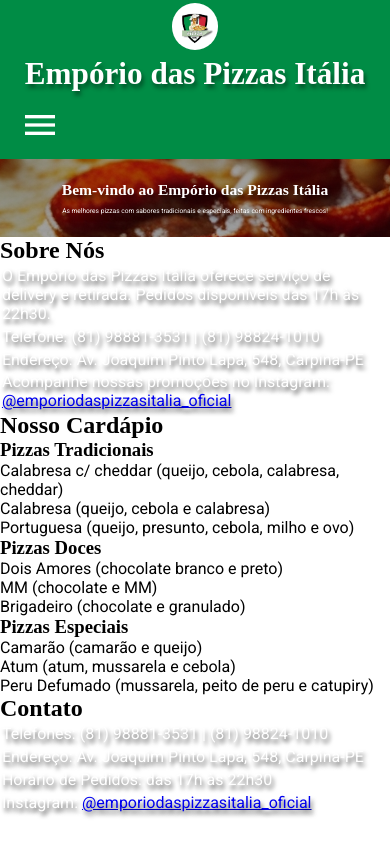
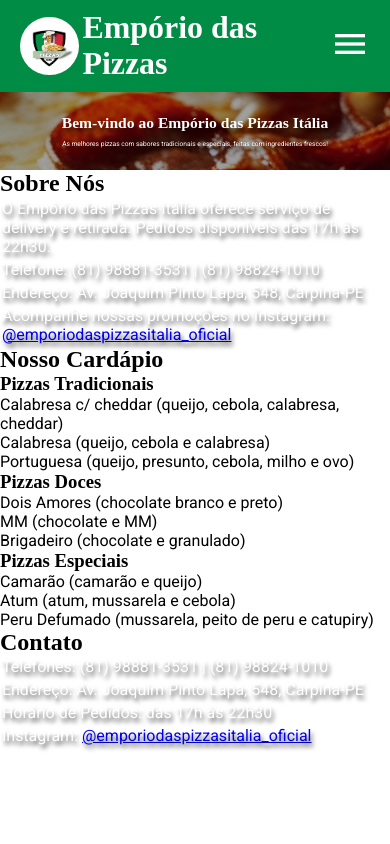
Before and after one commit to BMinority/REACT-Emporio-Pizzas, a React (Vite) app in the folder emporio-das-pizzas/: page / in a window 390 px wide. Built offline with nearby package versions, Linux system fonts and the light colour scheme; a web font is replaced by a local one.

Commit message:
style menu mobile

```diff
--- a/emporio-das-pizzas/src/App.jsx
+++ b/emporio-das-pizzas/src/App.jsx
@@ -1,7 +1,7 @@
 import './App.css'
 import Cardapio from './components/Cardapio'
 import Contato from './components/Contato'
-import Header from './components/Header'
+// import Header from './components/Header'
 import Home from './components/Home'
 import Menu from './components/Menu'
 import Sobre from './components/Sobre'
@@ -10,7 +10,9 @@
 
   return (
     <>
+      {/*
       <Header />
+      */}
       <Menu />
       <main>
         <Home />
--- a/emporio-das-pizzas/src/components/Menu.jsx
+++ b/emporio-das-pizzas/src/components/Menu.jsx
@@ -1,6 +1,8 @@
 import { useState } from 'react';
 import PropTypes from 'prop-types';
 import '../css/Menu.css';
+
+import Logo from "../assets/emporio-logo.jpeg"
 
 function Menu({ children }) {
     const [menuOpen, setMenuOpen] = useState(false);
@@ -12,6 +14,10 @@
     return (
         <header className="menu-header">
             <div className="menu-container">
+                <div className="menu-logo">
+                    <img src={Logo} alt="imagem" />
+                    <h3>Empório das Pizzas</h3>
+                </div>
                 <nav className={`menu-nav ${menuOpen ? 'open' : ''}`}>
                     <ul>
                         <li><a href="#home">Home</a></li>
--- a/emporio-das-pizzas/src/css/Menu.css
+++ b/emporio-das-pizzas/src/css/Menu.css
@@ -18,9 +18,23 @@
     align-items: center;
 }
 
+.menu-logo {
+    display: flex;
+    flex-direction: row;
+    align-items: center;
+    gap: 1vw;
+
+    font-size: 2vw;
+    color: var(--cor-texto-branco);
+}
+
+.menu-logo img {
+    width: 5vw;
+    border-radius: 50%;
+}
+
 .menu-nav {
     display: flex;
-    width: 100%;
 }
 
 .menu-nav ul {
@@ -57,10 +71,18 @@
 
 /* MEDIA */
 @media (max-width: 768px) {
+    .menu-logo {
+        font-size: 7vw;
+    }
+
+    .menu-logo img {
+        width: 15vw;
+    }
+
     .menu-nav {
         display: none;
         position: absolute;
-        top: 95px;
+        top: 75px;
         left: 0;
         background-color: var(--cor-verde);
         flex-direction: column;
```
